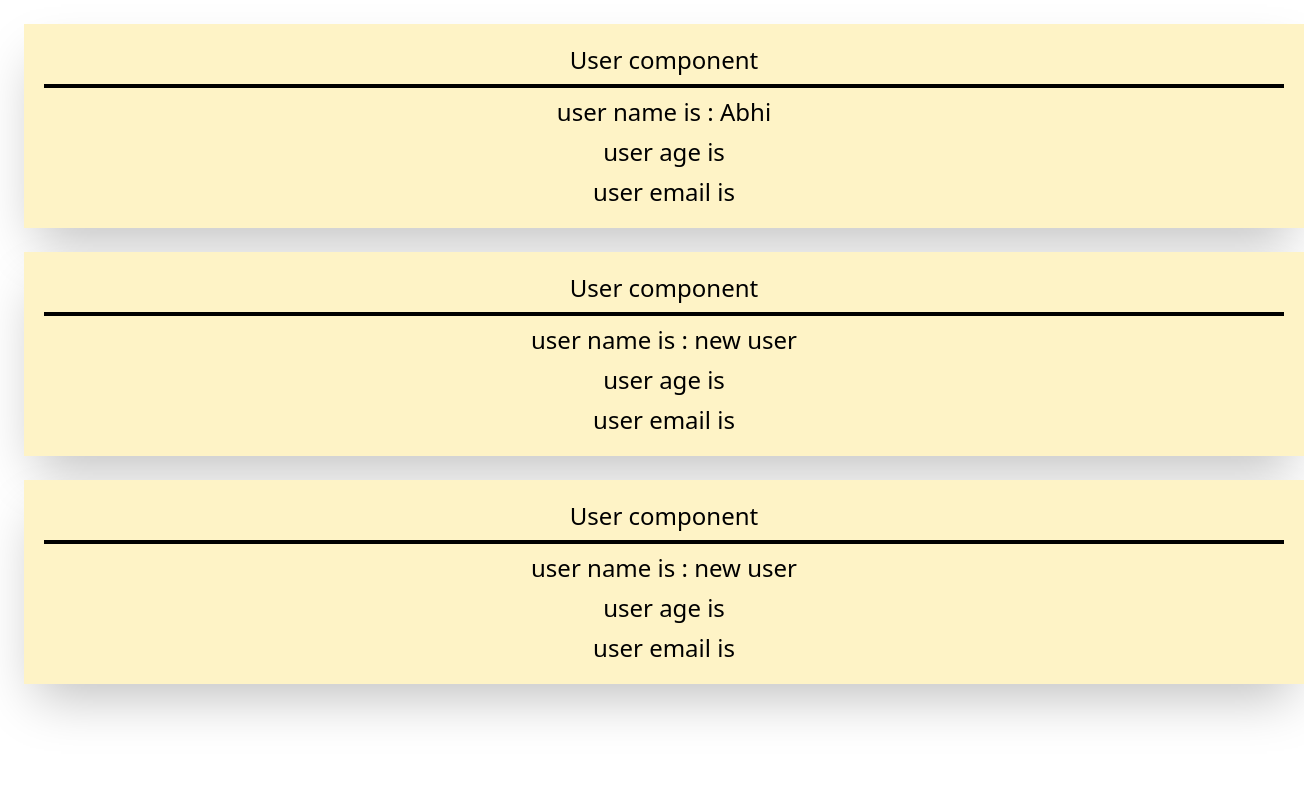
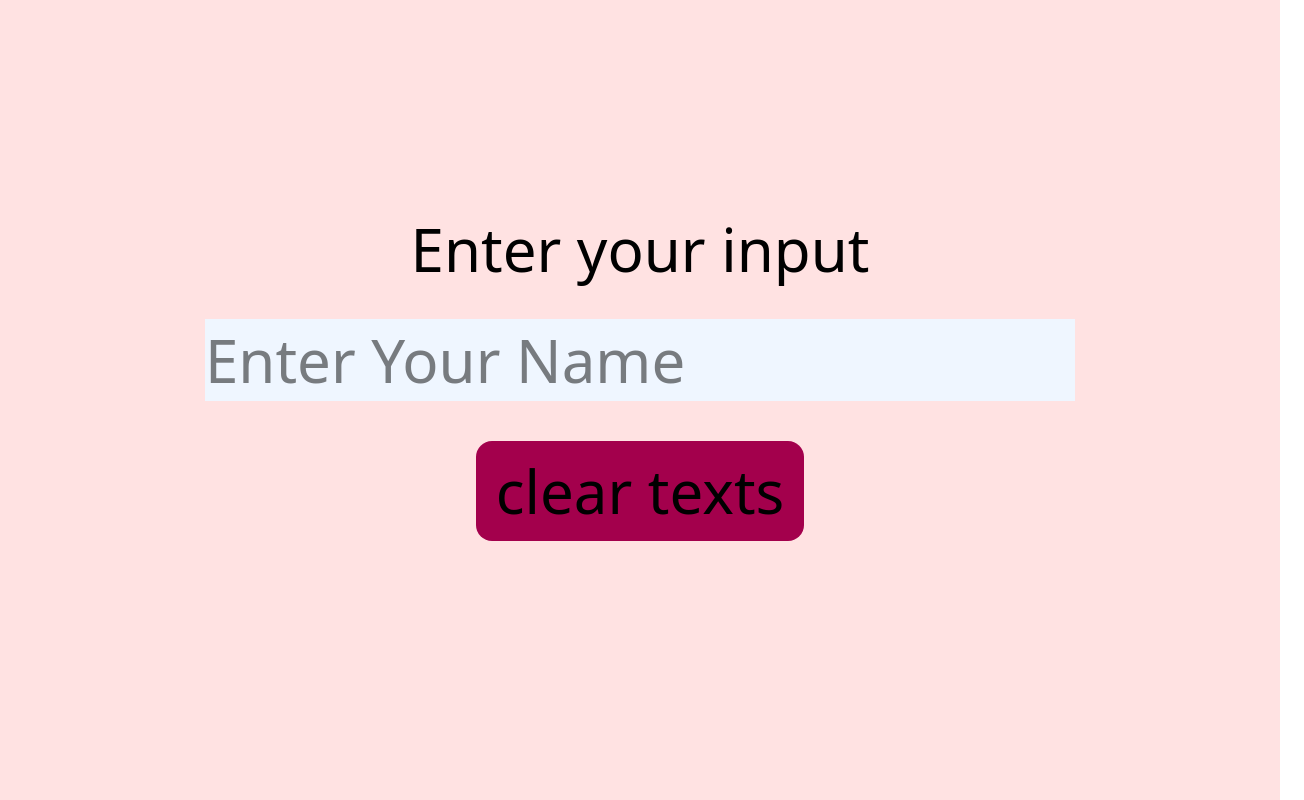
Before and after one commit to Abhimanyu012/learnReact, a React (Vite) app: page / in a window 1280 px wide. Shown: the whole page, 1304 px wide, since content can reach past the window. Built offline with nearby package versions, Linux system fonts and the light colour scheme.

Commit message:
unsder stand how to get the input value it takes by onchange event

```diff
--- a/src/App.jsx
+++ b/src/App.jsx
@@ -1,12 +1,18 @@
-import React from 'react'
+
+import { useState } from 'react'
 import User from './components/User'
 
 const App = () => {
+
+  // initialize as empty string so input is controlled for the component lifetime
+  const [val, setVal] = useState('')
   return (
-    <div>
-      <User  name={"Abhi"}/>
-      <User  />
-      <User  />
+    <div className=' text-6xl flex flex-col justify-center items-center w-full overflow-y-auto bg-red-100 h-screen gap-10'>
+      <h1>Enter your input</h1>
+      <input type="text" value={val} onChange={(e) => setVal(e.target.value)} placeholder='Enter Your Name' className='bg-blue-50' />
+      <button onClick={() => { setVal("") }} className='bg-pink-800 rounded-2xl p-5'>clear texts</button>
+      <h2>{val}</h2>
+
     </div>
   )
 }
--- a/src/components/User.jsx
+++ b/src/components/User.jsx
@@ -1,15 +1,9 @@
 import React from 'react'
 
-const User = ({ name ="new user" }) => {
+const User = () => {
     return (
-        <div className="m-6 p-5 bg-amber-100 shadow-2xl text-2xl w-full flex items-center justify-center flex-col gap-2">
-            <h1>User component</h1>
-            <hr className='text-black border-2 w-full' />
-            <p>user name is : {name} </p>
-            <p>user age is {name.age} </p>
-            <p>user email is {name.email} </p>
-
-        </div>
+      <>
+      </>
     )
 }
 
```
